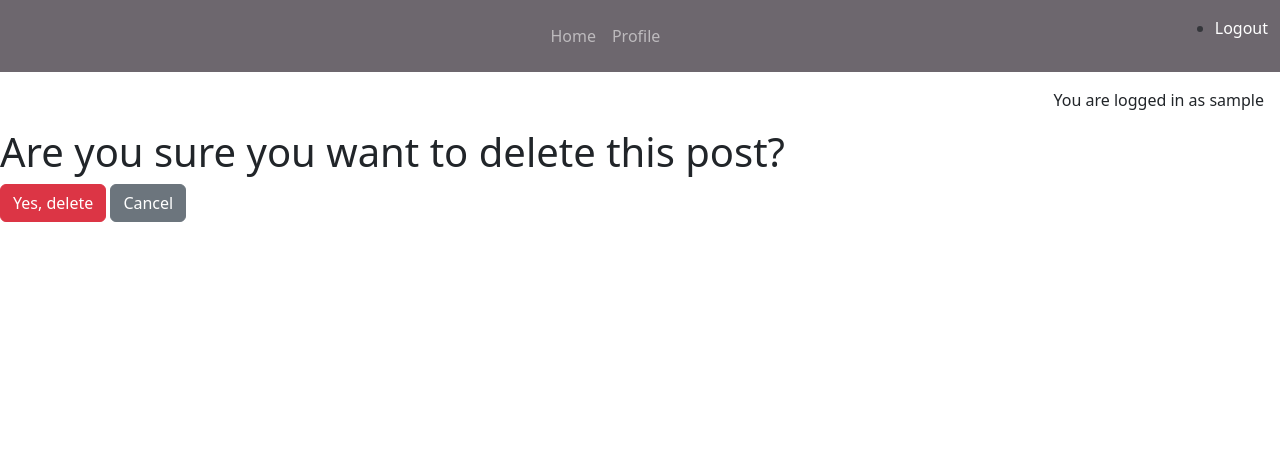
After one commit to SimonMoynihan33/Level-Lounge, a Django app: page /post/1/delete/ in a window 1280 px wide. The commit adds this page. Shown: the top 462 px of the page. Run offline with Django 5.2, Linux system fonts and the light colour scheme; a user stored in the database is signed in; tables that the repository leaves empty hold one stand-in row (values such as "Sample post"); some libraries are stand-ins or nearby versions; some web fonts are replaced.

Commit message:
Add delete functionality for posts

```diff
--- /dev/null
+++ b/level_lounge/templates/level_lounge/confirm_delete.html
@@ -0,0 +1,10 @@
+{% extends 'base.html' %}
+
+{% block content %}
+<h1>Are you sure you want to delete this post?</h1>
+<form method="post">
+    {% csrf_token %}
+    <button type="submit" class="btn btn-danger">Yes, delete</button>
+    <a href="{% url 'post_detail' post.slug %}" class="btn btn-secondary">Cancel</a>
+</form>
+{% endblock %}
--- a/level_lounge/templates/level_lounge/post_detail.html
+++ b/level_lounge/templates/level_lounge/post_detail.html
@@ -22,7 +22,10 @@
                 <!-- Check if the user is authenticated and the author of the post -->
                 {% if user.is_authenticated and post.author == user %}
                 <a href="{% url 'edit_post' post.id %}" class="btn btn-secondary">Edit</a>
-
+                <form action="{% url 'delete_post' post.id %}" method="get" style="display:inline;">
+                    {% csrf_token %}
+                    <button type="submit" class="btn btn-danger">Delete</button>
+                </form>
                 {% endif %}
             </div>
         </div>
--- a/level_lounge/urls.py
+++ b/level_lounge/urls.py
@@ -10,4 +10,5 @@ urlpatterns = [
     path('<slug:slug>/edit_comment/<int:comment_id>',
          views.comment_edit, name='comment_edit'),
     path('post/<int:id>/edit/', views.edit_post, name='edit_post'),
+    path('post/<int:id>/delete/', views.delete_post, name='delete_post'),
     ]
--- a/level_lounge/views.py
+++ b/level_lounge/views.py
@@ -99,6 +99,16 @@ def edit_post(request, id):
     return render(request, 'level_lounge/edit_post.html', {'form': form})
 
 
+@login_required
+def delete_post(request, id):
+    post = get_object_or_404(Post, id=id, author=request.user)  # Ensure only the author can delete the post
+    if request.method == 'POST':
+        post.delete()
+        return redirect('home')  # Redirect to home or post list after deletion
+
+    return render(request, 'level_lounge/confirm_delete.html', {'post': post})
+
+
 def comment_edit(request, slug, comment_id):
     """
     view to edit comments
```
Also changed, not shown: static/js/replies.js (+14 -14 lines).
